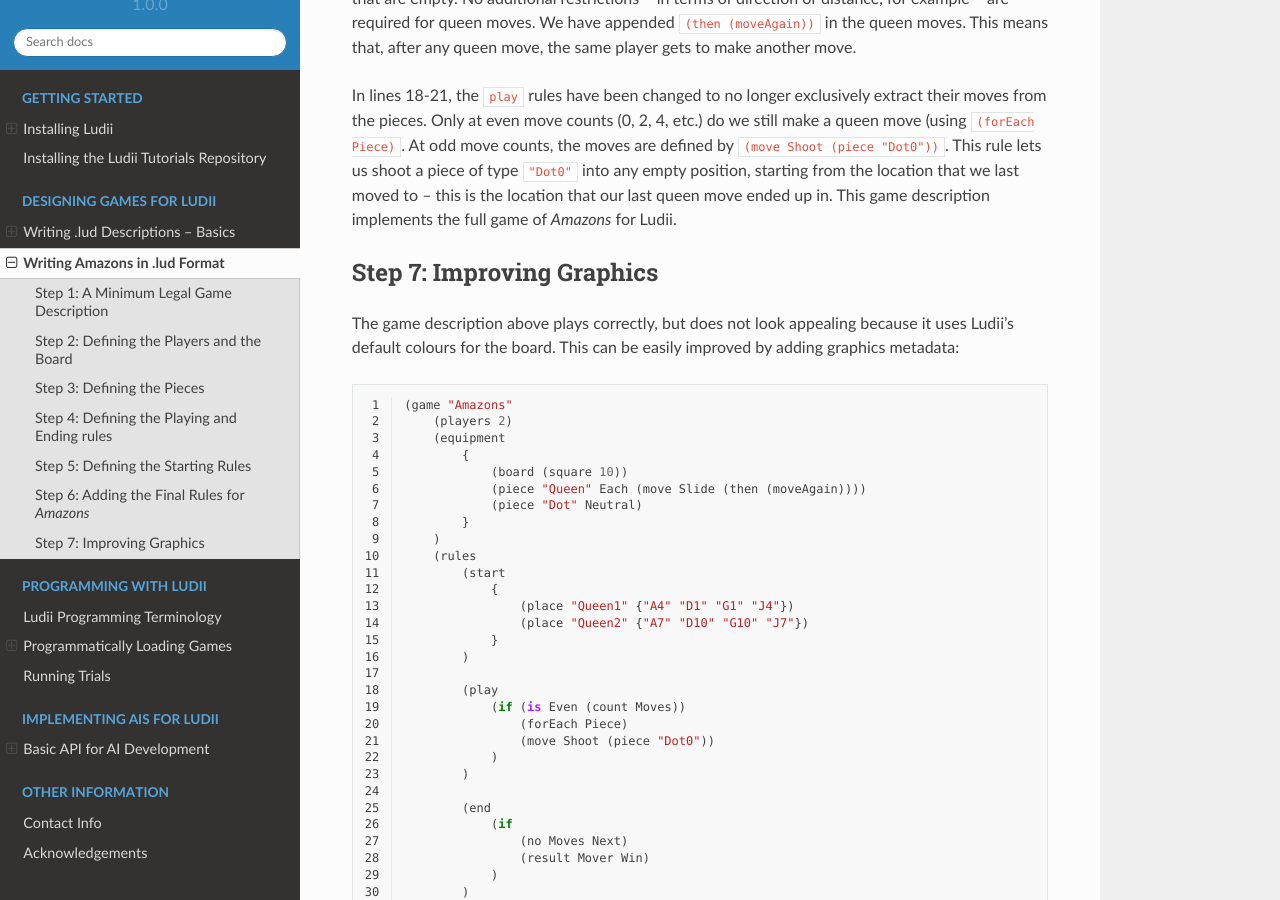
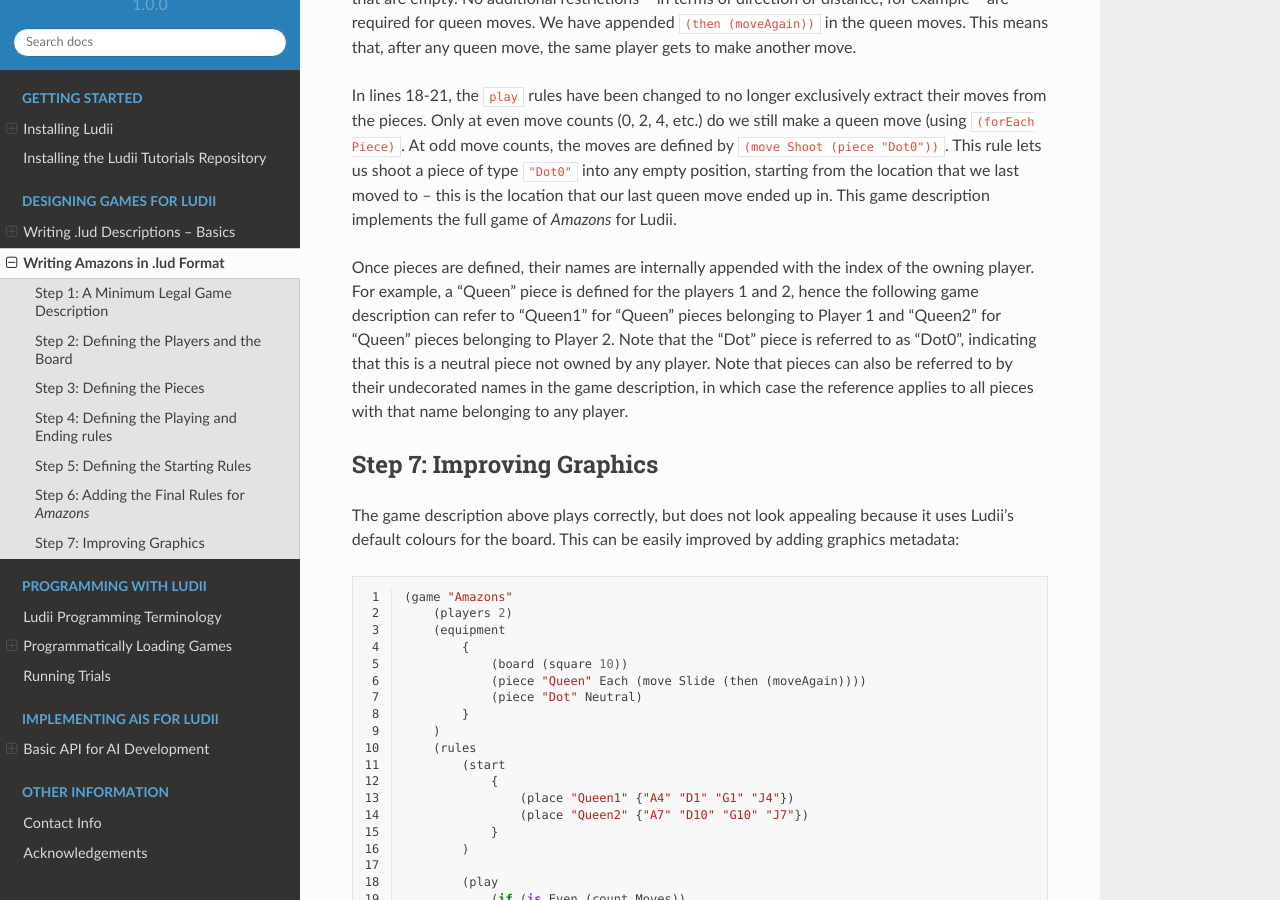
Before and after one commit to Ludeme/LudiiTutorials, a Sphinx documentation site: the page built from docs/tutorial_amazons.rst, in a window 1280 px wide and 900 px high, scrolled down 3895 px. Built offline with Sphinx 7.4.7 and the Read the Docs theme 2.0.0, drawn with Linux system fonts in a browser that asks for light colours.

Commit message:
Update tutorial_amazons.rst

```diff
--- a/docs/tutorial_amazons.rst
+++ b/docs/tutorial_amazons.rst
@@ -230,6 +230,14 @@ location that we last moved to -- this is the location that our last queen move
 ended up in. This game description implements the full game of *Amazons* for
 Ludii.
 
+Once pieces are defined, their names are internally appended with the index of the owning player.
+For example, a "Queen" piece is defined for the players 1 and 2, hence the following game
+description can refer to "Queen1" for "Queen" pieces belonging to Player 1 and "Queen2" for "Queen" pieces belonging to Player 2.
+Note that the "Dot" piece is referred to as "Dot0", indicating that this is a neutral piece not
+owned by any player.
+Note that pieces can also be referred to by their undecorated names in the game description,
+in which case the reference applies to all pieces with that name belonging to any player.
+
 Step 7: Improving Graphics
 --------------------------
 
```
